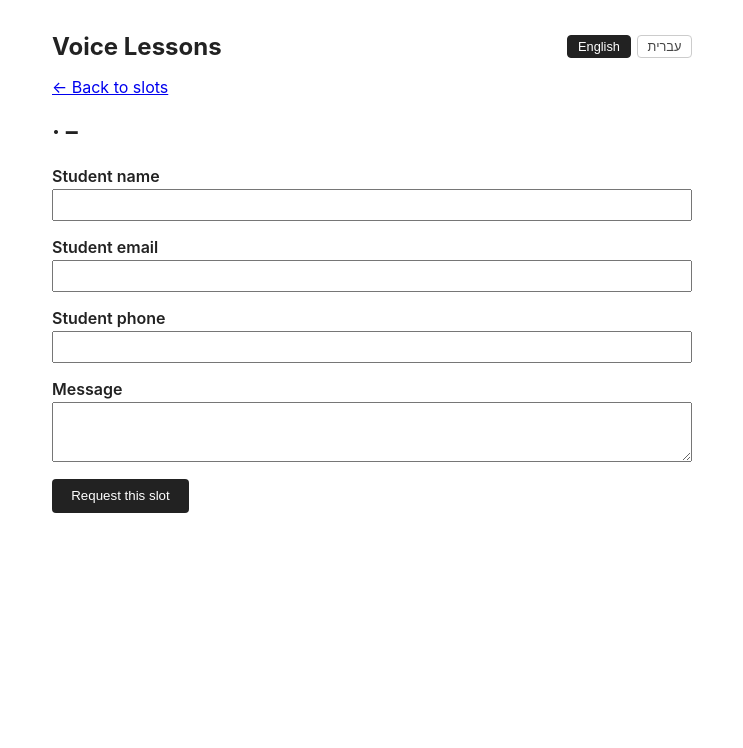
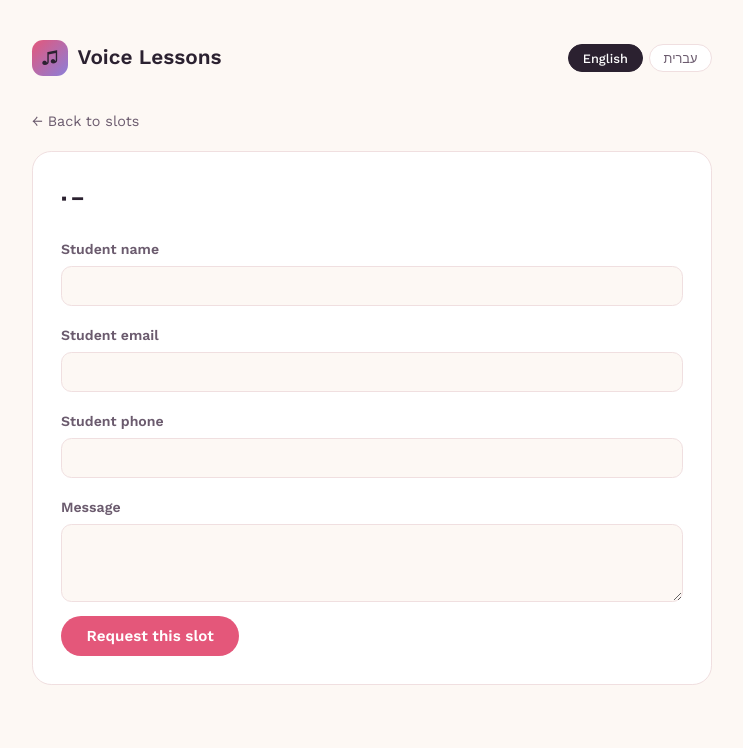
Before and after one commit to alonshac8484/Singing_lessopns, a Django app: template templates/bookings/book_slot.html in a window 1280 px wide. Shown: the top 748 px of the page, without its empty margins (268-1011 px from the left). Run offline with Django 4.2, Linux system fonts and the light colour scheme; the template is opened without the code that fills it: values that come from a table or form of the project are taken from there, others are empty.

Commit message:
Redesign public pages with warm card-based visual theme
Restyles the four public templates with a distinct visual identity —
Sora/Work Sans type pairing, a rose accent with a lavender secondary,
rounded slot cards with a date badge, and a card container for the
booking form and confirmation page. Preserves all Hebrew/RTL i18n
work from main (every {% trans %}/{% blocktrans %} tag, the language
switcher, and dir="rtl" handling) and adds a direction-aware back
arrow. Verified in both English/LTR and Hebrew/RTL; all tests pass.

Co-Authored-By: Claude Sonnet 5 <noreply@anthropic.com>
Claude-Session: https://claude.ai/code/session_01VnRy5aDWEFvWiZrHdDz6YL

```diff
--- a/templates/base.html
+++ b/templates/base.html
@@ -5,28 +5,286 @@
   <meta charset="utf-8">
   <meta name="viewport" content="width=device-width, initial-scale=1">
   <title>{% block title %}{% trans "Voice Lessons" %}{% endblock %}</title>
+  <link rel="stylesheet" href="https://fonts.googleapis.com/css2?family=Sora:wght@600;700&family=Work+Sans:wght@400;500;600&display=swap">
   <style>
-    body { font-family: -apple-system, sans-serif; max-width: 640px; margin: 2rem auto; padding: 0 1rem; color: #222; }
-    h1 { font-size: 1.5rem; display: flex; justify-content: space-between; align-items: center; gap: 1rem; }
-    h1 a { color: inherit; text-decoration: none; }
-    .lang-switch { display: flex; gap: .4rem; font-size: .8rem; }
+    :root {
+      --bg: #fdf8f4;
+      --surface: #ffffff;
+      --surface-alt: #fff3ef;
+      --ink: #2b2130;
+      --ink-soft: #6b5b6e;
+      --ink-faint: #a898a6;
+      --line: #f0dfe0;
+      --accent: #e4577a;
+      --accent-ink: #ffffff;
+      --accent-wash: #fce6ea;
+      --secondary: #8b7fd9;
+      --secondary-wash: #ece9fb;
+    }
+
+    * { box-sizing: border-box; }
+
+    body {
+      background: var(--bg);
+      color: var(--ink);
+      font-family: 'Work Sans', -apple-system, 'Segoe UI', sans-serif;
+      font-size: 16px;
+      line-height: 1.6;
+      max-width: 720px;
+      margin: 0 auto;
+      padding: 2.5rem 1.25rem 4rem;
+    }
+
+    h1, h2, h3 { font-family: 'Sora', 'Work Sans', sans-serif; color: var(--ink); margin: 0; }
+
+    a { color: var(--accent); }
+
+    /* Header */
+    header.site {
+      display: flex;
+      justify-content: space-between;
+      align-items: center;
+      gap: 1rem;
+      margin-bottom: 2rem;
+      flex-wrap: wrap;
+    }
+
+    .brand {
+      display: flex;
+      align-items: center;
+      gap: 0.6rem;
+      text-decoration: none;
+      color: var(--ink);
+    }
+
+    .brand-mark {
+      width: 2.25rem;
+      height: 2.25rem;
+      border-radius: 0.7rem;
+      background: linear-gradient(135deg, var(--accent), var(--secondary));
+      display: flex;
+      align-items: center;
+      justify-content: center;
+      font-size: 1.1rem;
+      flex: none;
+    }
+
+    .brand-name { font-size: 1.3rem; font-weight: 700; }
+
+    .lang-switch { display: flex; gap: 0.4rem; }
     .lang-switch form { display: inline; }
-    .lang-switch button { background: none; border: 1px solid #ccc; color: #444; padding: .2rem .6rem; border-radius: 4px; cursor: pointer; font-size: .8rem; }
-    .lang-switch button[disabled] { background: #222; color: #fff; border-color: #222; cursor: default; }
-    .week { margin-bottom: 1.5rem; }
-    .slot { display: flex; justify-content: space-between; align-items: center; padding: .6rem .8rem; border: 1px solid #ddd; border-radius: 6px; margin-bottom: .5rem; }
-    .slot a { text-decoration: none; background: #222; color: #fff; padding: .4rem .8rem; border-radius: 4px; font-size: .9rem; }
-    form p { margin-bottom: .8rem; }
-    label { display: block; font-weight: 600; margin-bottom: .2rem; }
-    input, textarea { width: 100%; padding: .4rem; box-sizing: border-box; }
-    button { background: #222; color: #fff; border: 0; padding: .6rem 1.2rem; border-radius: 4px; cursor: pointer; }
-    .errorlist { color: #b00020; list-style: none; padding: 0; }
-    .empty { color: #666; }
+
+    .lang-switch button {
+      font-family: 'Work Sans', sans-serif;
+      font-size: 0.8rem;
+      font-weight: 500;
+      background: var(--surface);
+      border: 1px solid var(--line);
+      color: var(--ink-soft);
+      padding: 0.35rem 0.85rem;
+      border-radius: 999px;
+      cursor: pointer;
+    }
+
+    .lang-switch button[disabled] {
+      background: var(--ink);
+      color: var(--surface);
+      border-color: var(--ink);
+      cursor: default;
+    }
+
+    /* Buttons shared */
+    .btn {
+      display: inline-flex;
+      align-items: center;
+      justify-content: center;
+      font-family: 'Work Sans', sans-serif;
+      font-weight: 600;
+      font-size: 0.95rem;
+      border: 0;
+      border-radius: 999px;
+      padding: 0.65rem 1.5rem;
+      background: var(--accent);
+      color: var(--accent-ink);
+      cursor: pointer;
+      text-decoration: none;
+      white-space: nowrap;
+    }
+
+    .btn:hover { filter: brightness(1.06); }
+
+    /* Slot list */
+    .intro { color: var(--ink-soft); max-width: 52ch; margin: 0 0 2rem; }
+
+    .week { margin-bottom: 2.2rem; }
+
+    .week-label {
+      display: inline-block;
+      font-family: 'Sora', sans-serif;
+      font-size: 0.78rem;
+      font-weight: 700;
+      letter-spacing: 0.03em;
+      text-transform: uppercase;
+      color: var(--secondary);
+      background: var(--secondary-wash);
+      padding: 0.3rem 0.75rem;
+      border-radius: 999px;
+      margin-bottom: 0.9rem;
+    }
+
+    .slot-grid { display: grid; gap: 0.75rem; }
+
+    .slot-card {
+      display: flex;
+      align-items: center;
+      gap: 1rem;
+      background: var(--surface);
+      border: 1px solid var(--line);
+      border-radius: 1rem;
+      padding: 0.9rem 1.1rem;
+    }
+
+    .slot-date {
+      flex: none;
+      width: 3.4rem;
+      text-align: center;
+      background: var(--surface-alt);
+      border-radius: 0.7rem;
+      padding: 0.4rem 0.2rem;
+    }
+
+    .slot-date .day {
+      display: block;
+      font-family: 'Sora', sans-serif;
+      font-weight: 700;
+      font-size: 1.2rem;
+      color: var(--accent);
+      line-height: 1.1;
+    }
+
+    .slot-date .weekday {
+      display: block;
+      font-size: 0.68rem;
+      font-weight: 600;
+      letter-spacing: 0.03em;
+      text-transform: uppercase;
+      color: var(--ink-faint);
+    }
+
+    .slot-info { flex: 1; min-width: 0; }
+    .slot-time { font-weight: 600; }
+    .slot-month { color: var(--ink-soft); font-size: 0.88rem; }
+
+    .empty {
+      background: var(--surface);
+      border: 1px dashed var(--line);
+      border-radius: 1rem;
+      padding: 2rem;
+      text-align: center;
+      color: var(--ink-soft);
+    }
+
+    /* Form card */
+    .card {
+      background: var(--surface);
+      border: 1px solid var(--line);
+      border-radius: 1.2rem;
+      padding: 1.75rem;
+    }
+
+    .back-link {
+      display: inline-block;
+      color: var(--ink-soft);
+      font-size: 0.9rem;
+      text-decoration: none;
+      margin-bottom: 1.1rem;
+    }
+
+    .slot-heading {
+      font-size: 1.4rem;
+      margin-bottom: 1.4rem;
+    }
+
+    form p { margin: 0 0 1.1rem; }
+    form p:last-of-type { margin-bottom: 0; }
+
+    label {
+      display: block;
+      font-weight: 600;
+      font-size: 0.88rem;
+      margin-bottom: 0.35rem;
+      color: var(--ink-soft);
+    }
+
+    input, textarea {
+      width: 100%;
+      font-family: 'Work Sans', sans-serif;
+      font-size: 1rem;
+      color: var(--ink);
+      background: var(--bg);
+      border: 1px solid var(--line);
+      border-radius: 0.65rem;
+      padding: 0.6rem 0.75rem;
+    }
+
+    input:focus, textarea:focus {
+      outline: none;
+      border-color: var(--accent);
+      box-shadow: 0 0 0 3px var(--accent-wash);
+    }
+
+    textarea { resize: vertical; min-height: 4.5rem; }
+
+    .btn-submit {
+      margin-top: 0.4rem;
+      font-family: 'Work Sans', sans-serif;
+      font-weight: 600;
+      font-size: 0.95rem;
+      border: 0;
+      border-radius: 999px;
+      padding: 0.7rem 1.6rem;
+      background: var(--accent);
+      color: var(--accent-ink);
+      cursor: pointer;
+    }
+
+    .errorlist {
+      color: var(--accent);
+      list-style: none;
+      padding: 0;
+      margin: 0.3rem 0 0;
+      font-size: 0.85rem;
+    }
+
+    /* Confirmation */
+    .confirm-card {
+      text-align: center;
+      padding: 2.5rem 1.75rem;
+    }
+
+    .confirm-icon {
+      width: 3.2rem;
+      height: 3.2rem;
+      margin: 0 auto 1.1rem;
+      border-radius: 50%;
+      background: var(--accent-wash);
+      color: var(--accent);
+      display: flex;
+      align-items: center;
+      justify-content: center;
+      font-size: 1.5rem;
+    }
+
+    .confirm-card p { max-width: 42ch; margin: 0 auto 0.9rem; color: var(--ink-soft); }
+    .confirm-card p:last-of-type { margin-bottom: 1.4rem; }
   </style>
 </head>
 <body>
-  <h1>
-    <a href="{% url 'bookings:slot_list' %}">{% trans "Voice Lessons" %}</a>
+  <header class="site">
+    <a class="brand" href="{% url 'bookings:slot_list' %}">
+      <span class="brand-mark" aria-hidden="true">&#9835;</span>
+      <span class="brand-name">{% trans "Voice Lessons" %}</span>
+    </a>
     <span class="lang-switch">
       {% get_current_language as CURRENT_LANGUAGE %}
       {% for lang_code, lang_name in LANGUAGES %}
@@ -38,7 +296,7 @@
         </form>
       {% endfor %}
     </span>
-  </h1>
+  </header>
   {% block content %}{% endblock %}
 </body>
 </html>
--- a/templates/bookings/book_slot.html
+++ b/templates/bookings/book_slot.html
@@ -1,8 +1,9 @@
 {% extends "base.html" %}
 {% load i18n %}
 {% block content %}
-  <p><a href="{% url 'bookings:slot_list' %}">&larr; {% trans "Back to slots" %}</a></p>
-  <h2>{{ slot.date|date:"D, M j" }} &middot; {{ slot.start_time|time:"H:i" }}&ndash;{{ slot.end_time|time:"H:i" }}</h2>
+  <a class="back-link" href="{% url 'bookings:slot_list' %}">{% if LANGUAGE_BIDI %}&rarr;{% else %}&larr;{% endif %} {% trans "Back to slots" %}</a>
+  <div class="card">
+    <h2 class="slot-heading">{{ slot.date|date:"D, M j" }} &middot; {{ slot.start_time|time:"H:i" }}&ndash;{{ slot.end_time|time:"H:i" }}</h2>
 
     <form method="post">
       {% csrf_token %}
@@ -14,6 +15,7 @@
           {{ field.errors }}
         </p>
       {% endfor %}
-    <button type="submit">{% trans "Request this slot" %}</button>
+      <button type="submit" class="btn-submit">{% trans "Request this slot" %}</button>
     </form>
+  </div>
 {% endblock %}
```
Also changed, not shown: templates/bookings/confirmation.html (+6 -3 lines), templates/bookings/slot_list.html (+17 -8 lines). Lines whose indentation alone changed are shown as unchanged.
